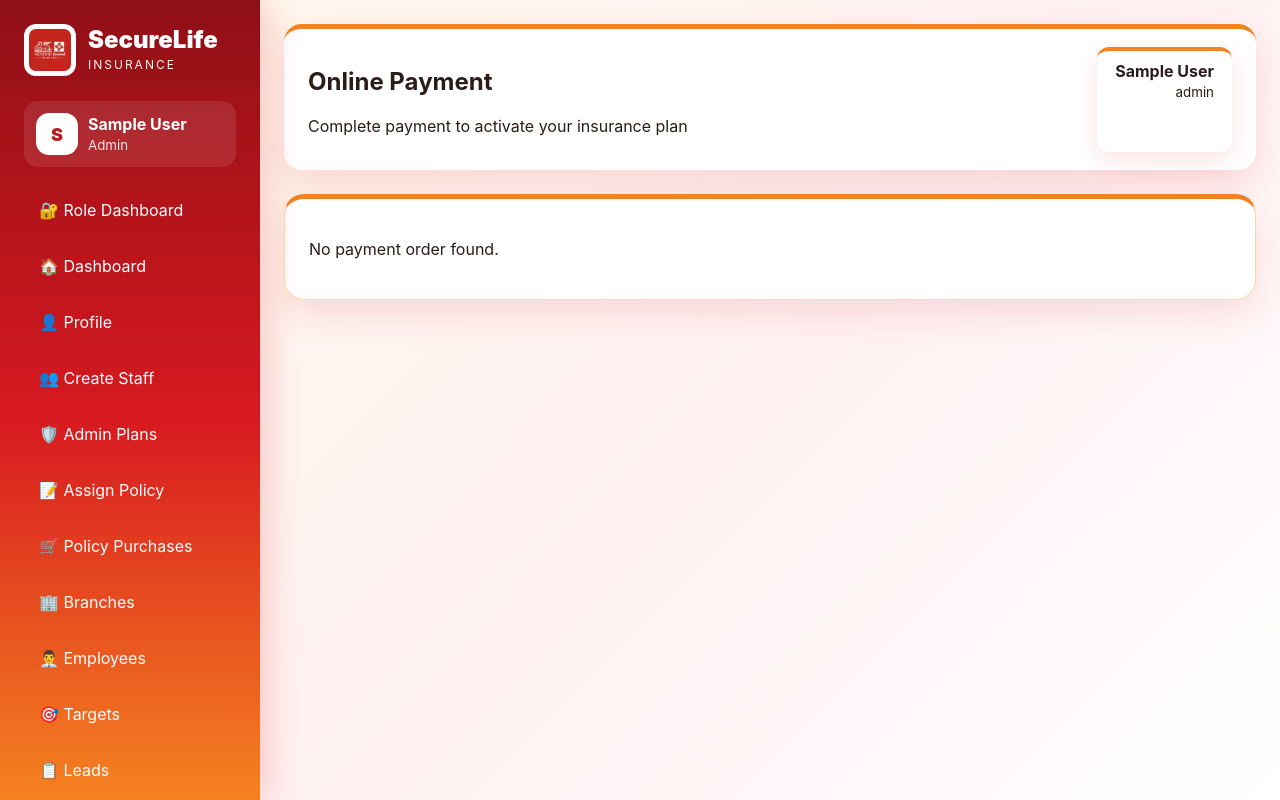
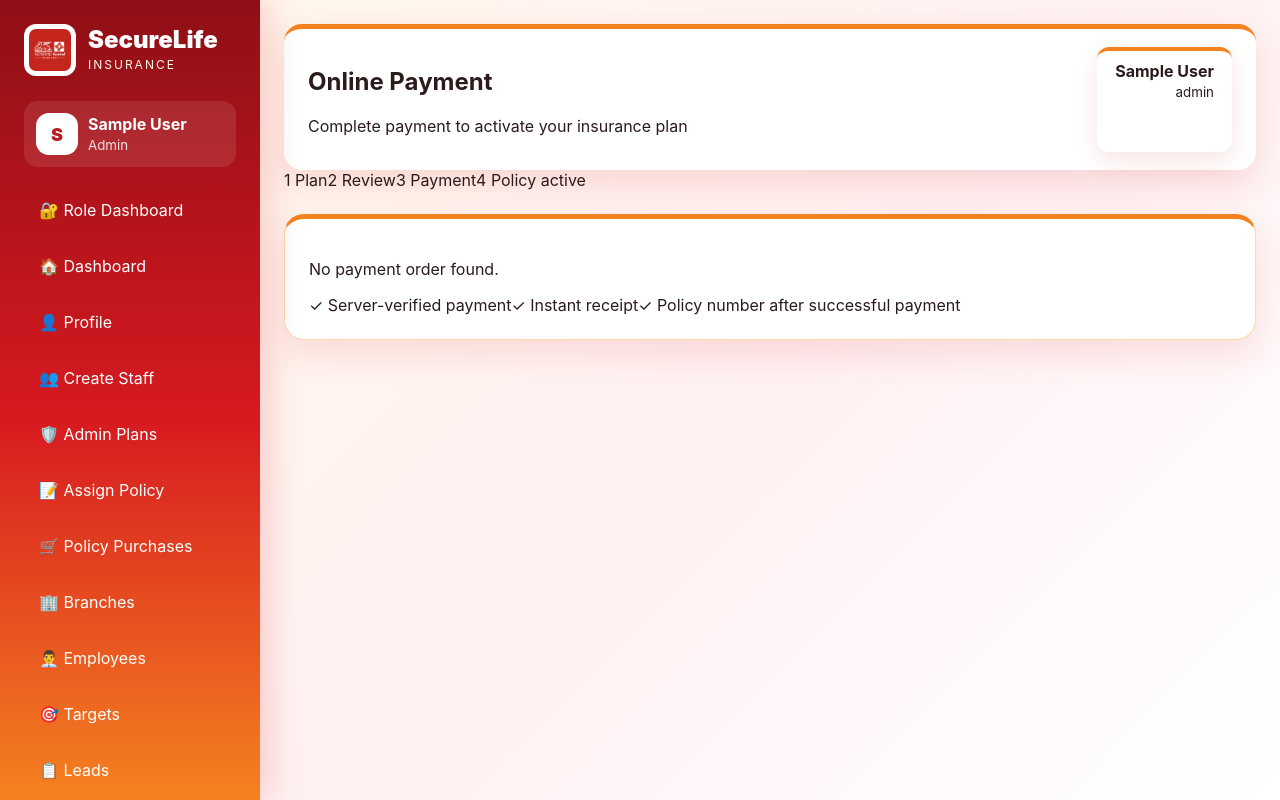
Before and after one commit to mummy7791/insurance-app, a React (Vite) app in the folder frontend/: page /payment in a window 1280 px wide. Built offline with nearby package versions, Linux system fonts and the light colour scheme; no server answers; sample sign-in values are in the browser's storage.

Commit message:
feat: upgrade secure policy checkout

```diff
--- a/frontend/src/pages/Payment.tsx
+++ b/frontend/src/pages/Payment.tsx
@@ -193,19 +193,21 @@ export default function Payment() {
             <div><span>Receipt Number</span><strong>{confirmation.receiptNumber}</strong></div>
             <div><span>Transaction ID</span><strong>{confirmation.transactionId}</strong></div>
           </div>
-          <button className="btn small-btn" onClick={() => navigate("/customer-dashboard")}>Go to My Dashboard</button>
+          <div className="success-actions"><button className="btn small-btn" onClick={() => navigate("/policies")}>View My Policies</button><button className="mini-btn" onClick={() => navigate("/customer-dashboard")}>Go to Dashboard</button></div>
         </div>
       ) : (
-      <div className="section">
+      <div className="payment-shell">
+        <div className="payment-progress"><span className="done">1 Plan</span><span className="done">2 Review</span><span className="active">3 Payment</span><span>4 Policy active</span></div>
+        <div className="section payment-checkout">
         {loading ? (
           <p>Creating payment order...</p>
         ) : !order ? (
           <p>No payment order found.</p>
         ) : (
           <>
-            <h2>{order.plan.planName}</h2>
+            <div className="checkout-heading"><div><span className="eyebrow">SECURE CHECKOUT</span><h2>{order.plan.planName}</h2><p>Review your cover before continuing to the payment gateway.</p></div><div className="secure-payment-badge">🔒 Secure payment</div></div>
 
-            <table className="table">
+            <table className="table checkout-table">
               <tbody>
                 <tr>
                   <th>Category</th>
@@ -238,10 +240,12 @@ export default function Payment() {
               disabled={paying}
               style={{ marginTop: 20 }}
             >
-              {paying ? "Processing..." : `Pay ₹${order.amount}`}
+              {paying ? "Processing..." : `Pay ₹${order.amount.toLocaleString("en-IN")} securely →`}
             </button>
           </>
         )}
+        <div className="payment-trust"><span>✓ Server-verified payment</span><span>✓ Instant receipt</span><span>✓ Policy number after successful payment</span></div>
+      </div>
       </div>
       )}
     </MainLayout>
```
